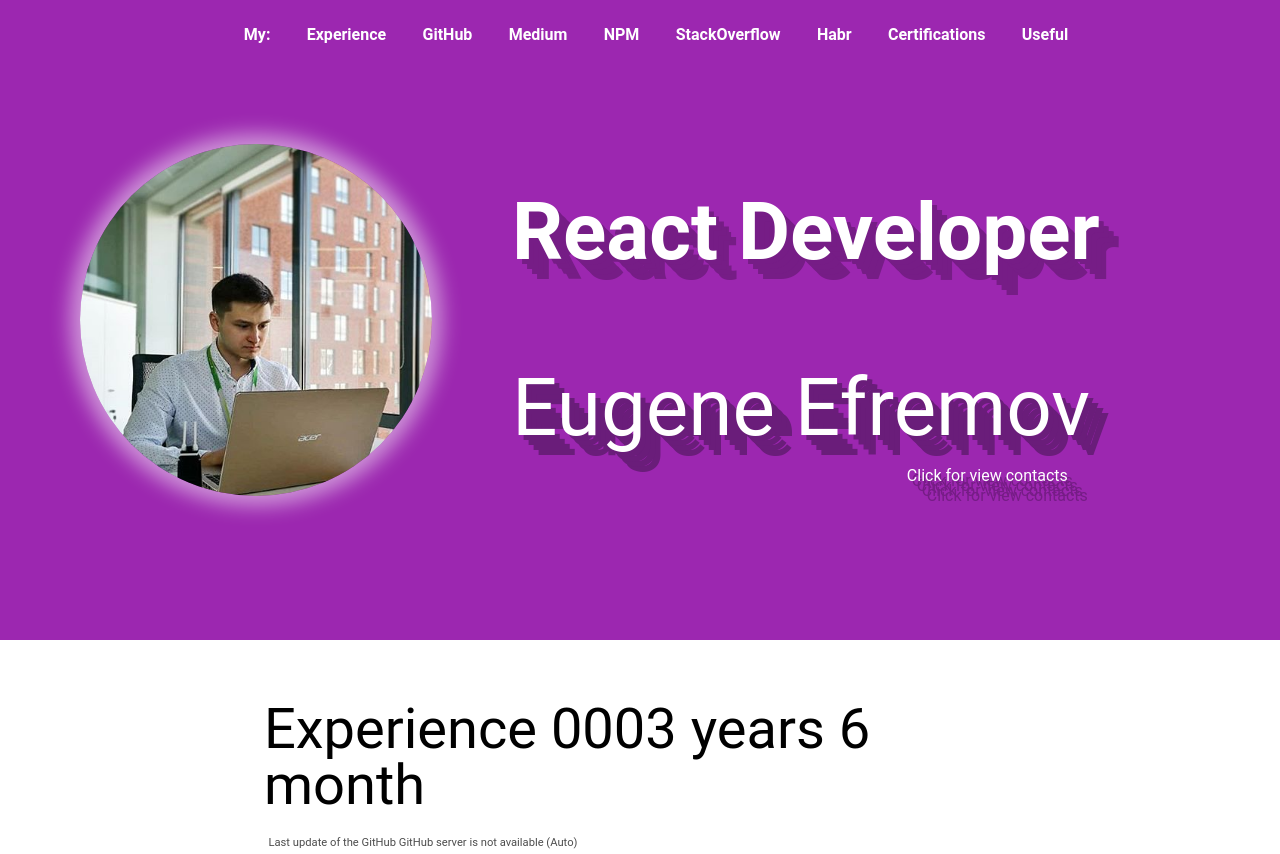
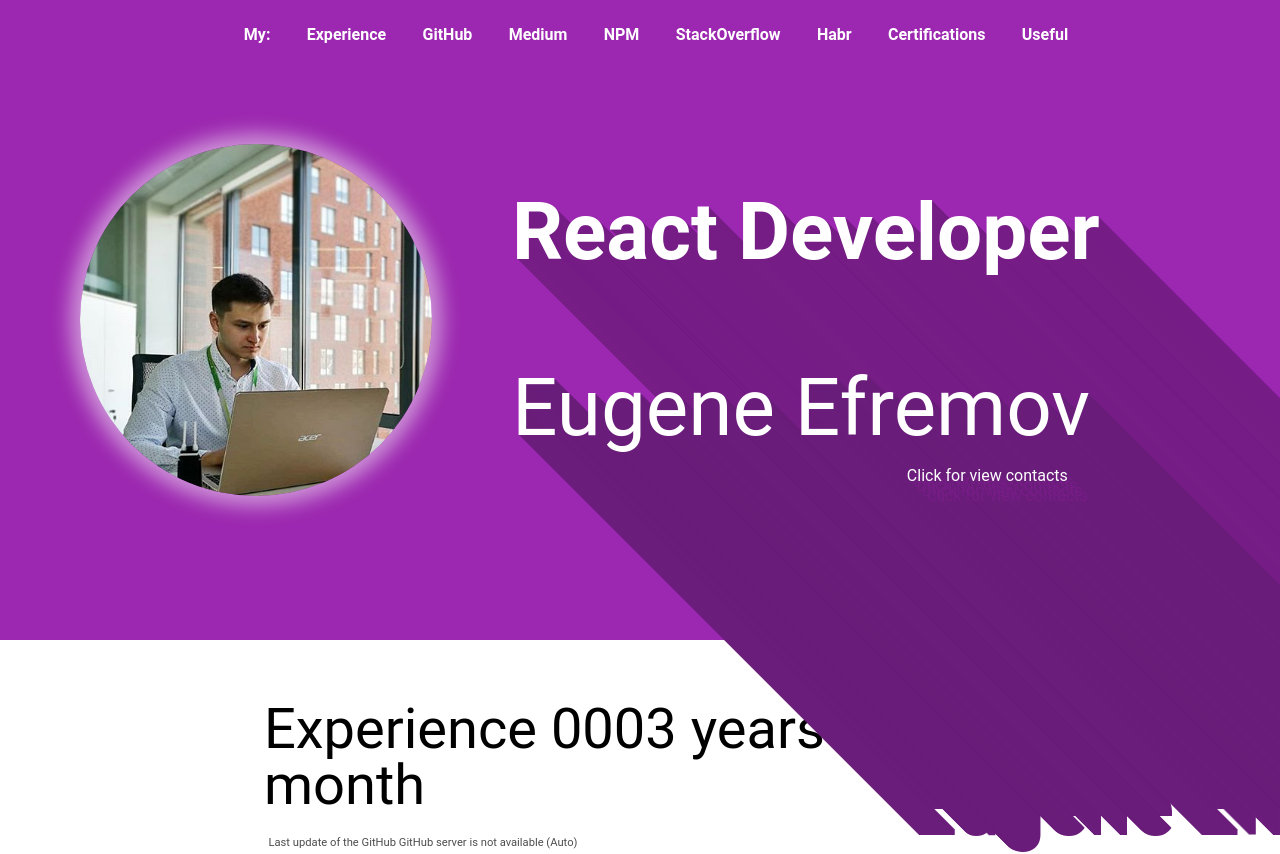
Before and after one commit to it-efrem/it-efrem.com, a Next.js app: page /index in a window 1280 px wide. Shown: the top 854 px of the page. Built offline with nearby package versions, Linux system fonts and the light colour scheme; no server answers.

Commit message:
+ @mixin text-shadow-line

```diff
--- a/pages/index/style.scss
+++ b/pages/index/style.scss
@@ -77,6 +77,19 @@
         flex-direction: column;
         justify-content: space-around;
         margin-left: 5em;
+        color: white;
+
+        > span {
+          &:nth-child(1) {
+            @include text-shadow-line($text-shadow_color_1);
+          }
+          &:nth-child(2) {
+            @include text-shadow-line($text-shadow_color_2);
+          }
+          &:nth-child(3) {
+            @include text-shadow-line($text-shadow_color_3);
+          }
+        }
       }
     }
   }
--- a/pages/variables.scss
+++ b/pages/variables.scss
@@ -3,3 +3,15 @@ $main-container_color: #9c27b0;
 $text-shadow_color_1: #761d86;
 $text-shadow_color_2: #6a1d7a;
 $text-shadow_color_3: #5d1d6d;
+
+@function generate-text-shadow ($from, $to, $measure, $text_color) {
+  $result: null;
+  @for $i from $from through $to {
+    $result: $result, #{$i}#{$measure} #{$i}#{$measure} $text_color
+  }
+  @return $result;
+}
+
+@mixin text-shadow-line($text_color) {
+  text-shadow: generate-text-shadow(1, 400, 'px', $text_color);
+}
```
